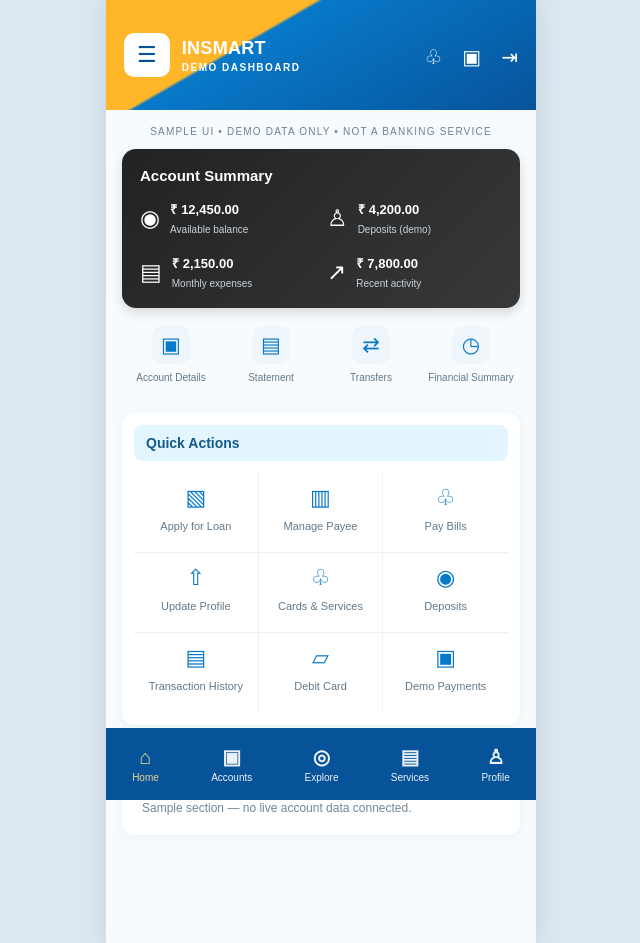
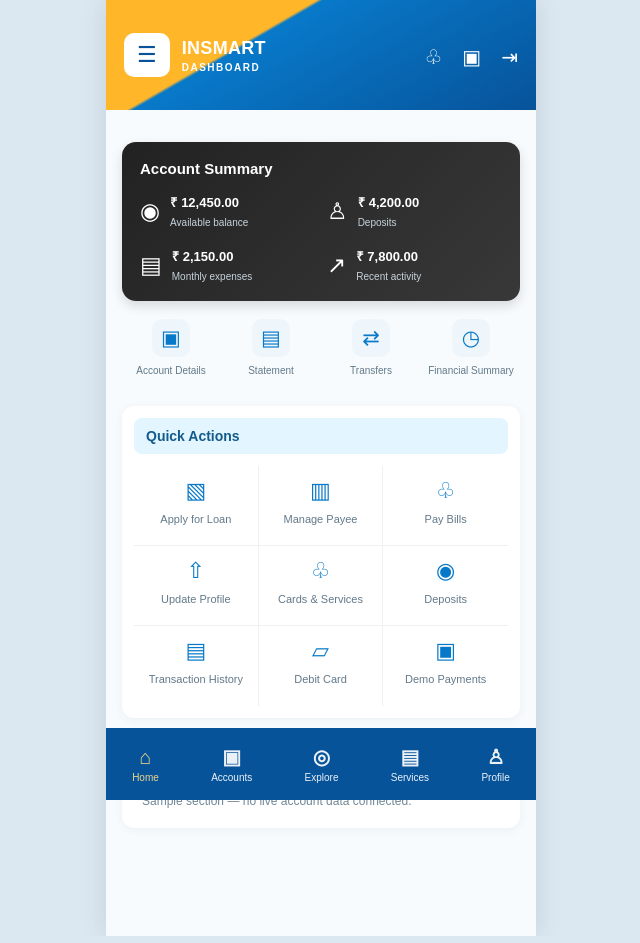
Before and after one commit to ankushaevdar11-coder/INSMART, a plain HTML site: page page2.html in a window 1280 px wide. Shown: the whole page, without its empty margins (319-959 px from the left). Drawn offline with Linux system fonts and the light colour scheme.

Commit message:
Update title and brand text in page2.html

```diff
--- a/page2_demo_dashboard.html
+++ b/page2.html
@@ -3,7 +3,7 @@
 <head>
 <meta charset="utf-8">
 <meta name="viewport" content="width=device-width, initial-scale=1">
-<title>INSMART — Demo Dashboard</title>
+<title>INSMART </title>
 <style>
 *{box-sizing:border-box}
 :root{--navy:#07539a;--blue:#0879c9;--gold:#ffb629;--pale:#e3f5ff;--ink:#18364e}
@@ -35,16 +35,16 @@ body{margin:0;background:#dce8f1;font-family:Arial,Helvetica,sans-serif;color:va
 <main class="phone">
 <header class="top">
 <button class="menu" aria-label="Menu">☰</button>
-<div class="brand">INSMART <small>DEMO DASHBOARD</small></div>
+<div class="brand">INSMART <small> DASHBOARD</small></div>
 <div class="topicons" aria-hidden="true">♧　▣　⇥</div>
 </header>
 <div class="content">
-<p class="demo">SAMPLE UI • DEMO DATA ONLY • NOT A BANKING SERVICE</p>
+<p class= </p>
 <section class="summary">
 <h3>Account Summary</h3>
 <div class="metrics">
 <div class="metric"><div class="ico">◉</div><div><strong>₹ 12,450.00</strong><span>Available balance</span></div></div>
-<div class="metric"><div class="ico">♙</div><div><strong>₹ 4,200.00</strong><span>Deposits (demo)</span></div></div>
+<div class="metric"><div class="ico">♙</div><div><strong>₹ 4,200.00</strong><span>Deposits </span></div></div>
 <div class="metric"><div class="ico">▤</div><div><strong>₹ 2,150.00</strong><span>Monthly expenses</span></div></div>
 <div class="metric"><div class="ico">↗</div><div><strong>₹ 7,800.00</strong><span>Recent activity</span></div></div>
 </div>
```
